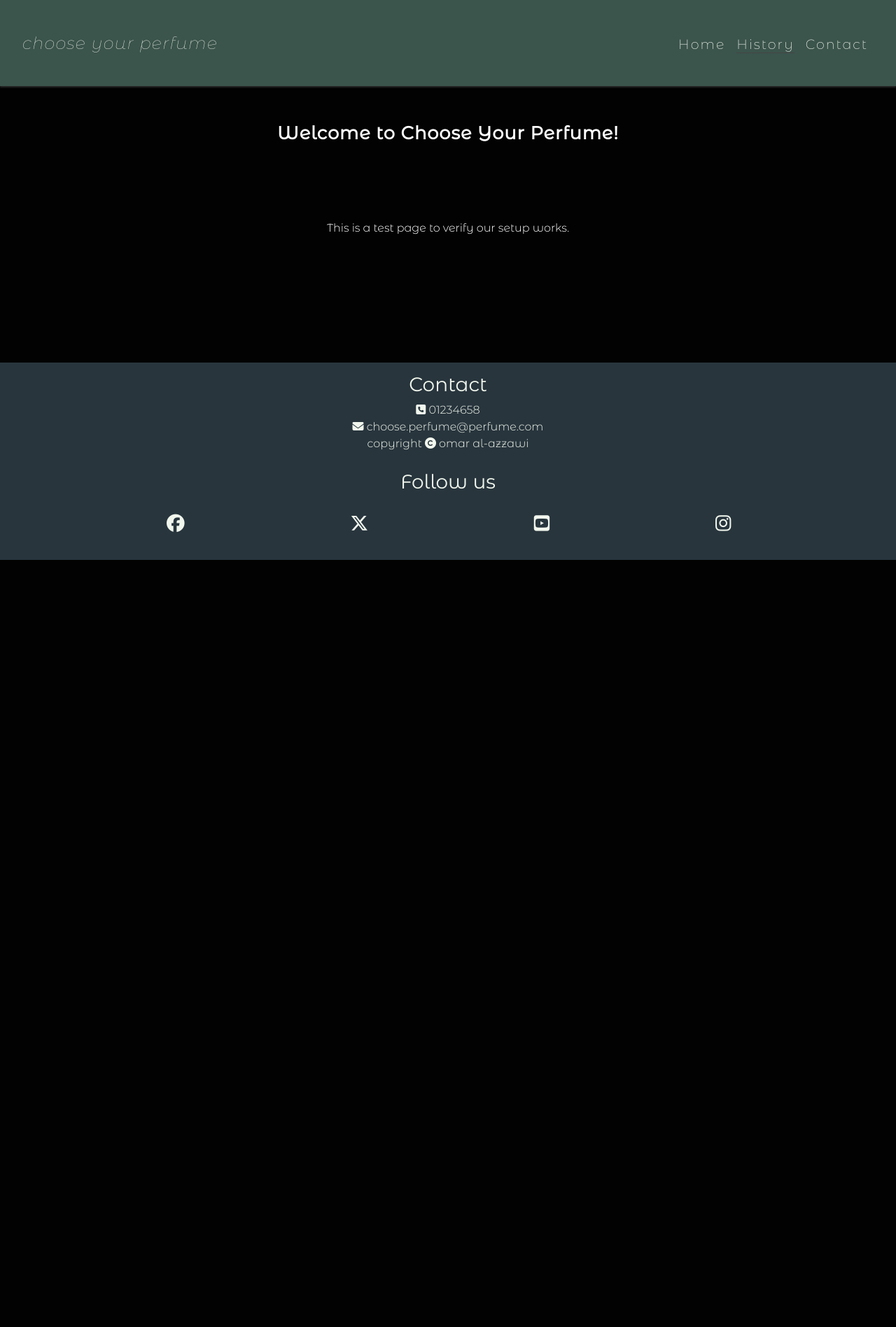
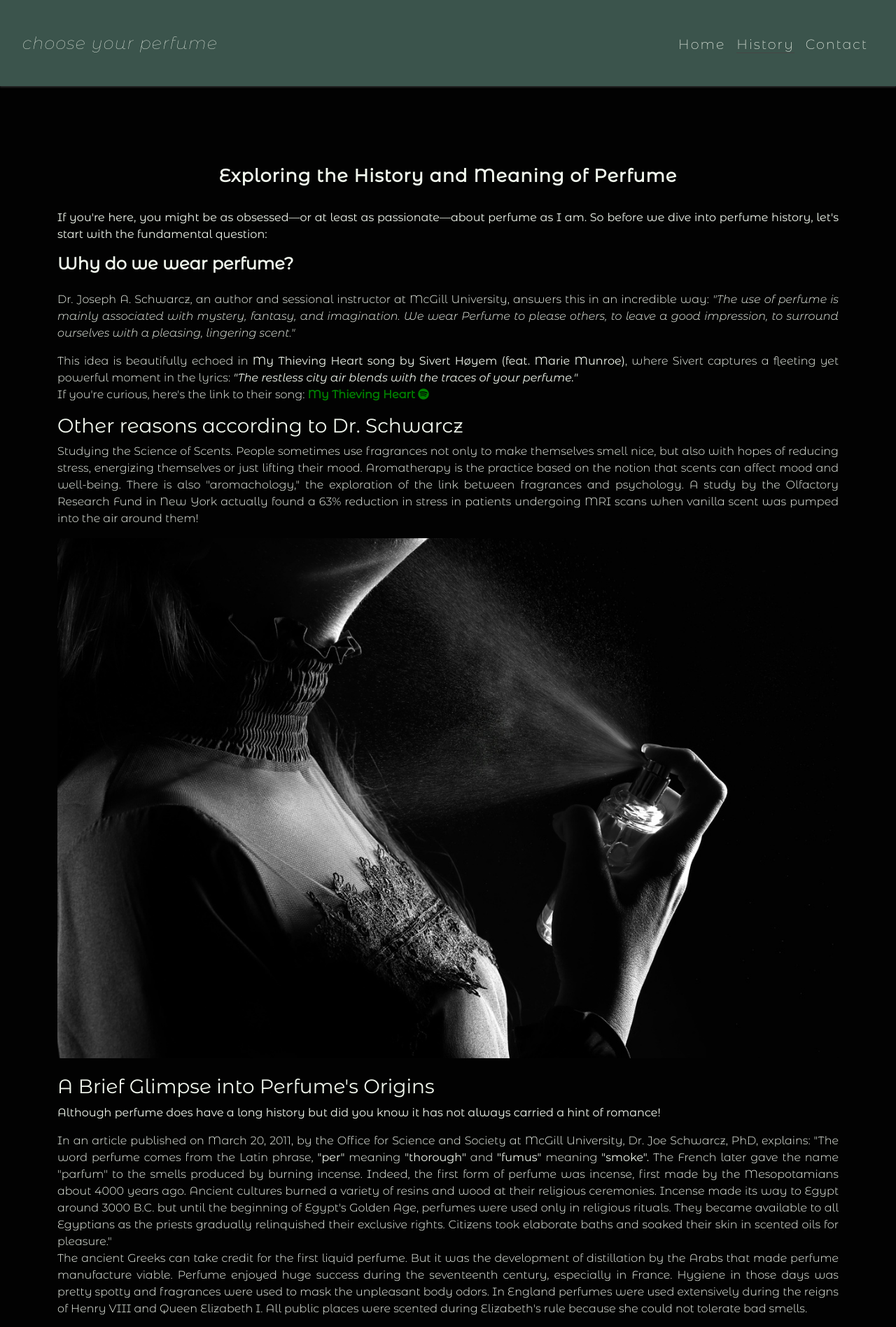
Before and after one commit to omarazzawi/chooseYourPerfume, a Django app: page /history/ in a window 1280 px wide. Shown: the top 1896 px of the page at 70% size. Before the commit the page ends 800 px from the top, so only its background shows below. Run offline with Django 5.2, Linux system fonts and the light colour scheme; some libraries are stand-ins or nearby versions; some web fonts are replaced.

Commit message:
Complete History page with educational content and images

```diff
--- a/config/urls.py
+++ b/config/urls.py
@@ -21,5 +21,5 @@ from django.views.generic import TemplateView
 urlpatterns = [
     path('admin/', admin.site.urls),
     path('', TemplateView.as_view(template_name='home.html'), name='home'),
-    path('history/', TemplateView.as_view(template_name='home.html'), name='history'),  # temporary
+    path('history/', TemplateView.as_view(template_name='history.html'), name='history'),
 ]
--- /dev/null
+++ b/templates/history.html
@@ -0,0 +1,109 @@
+{% extends 'base.html' %}
+{% load static %}
+
+{% block title %}History - Choose Your Perfume{% endblock %}
+
+{% block content %}
+<main id="history">
+    <section class="container">
+        <h2>Exploring the History and Meaning of Perfume</h2>
+
+        <div>
+            <p><strong>If you're here, you might be as obsessed—or at least as passionate—about perfume as I am.
+                So before we dive into perfume history, let's start with the fundamental question:</strong>
+            </p>
+            <h4><strong>Why do we wear perfume?</strong></h4>
+
+            <p>Dr. Joseph A. Schwarcz, an author and sessional instructor at McGill University, answers this in an
+                incredible way: <em>"The use of perfume is mainly associated with mystery, fantasy, and imagination.
+                We wear Perfume to please others, to leave a good impression,
+                to surround ourselves with a pleasing, lingering scent."</em>
+            </p>
+        </div>
+
+        <div>
+            <p>
+                This idea is beautifully echoed in <strong>My Thieving Heart song by</strong> <strong>Sivert Høyem
+                    (feat. Marie Munroe)</strong>, where Sivert captures a fleeting yet powerful moment in the lyrics:
+                <em><strong>"The restless city air blends with the traces of your perfume."</strong></em><br>
+                If you're curious, here's the link to their song:
+                <a href="https://open.spotify.com/track/4WCpAOgtcEvrPF43hXsZrJ" target="_blank" rel="noopener"
+                    aria-label="Spotify link to the song (opens in a new tab)">My Thieving Heart
+                    <i class="fa-brands fa-spotify"></i></a>
+            </p>
+        </div>
+
+        <div>
+            <h3>Other reasons according to Dr. Schwarcz</h3>
+            <p>
+                Studying the Science of Scents. People sometimes use fragrances not only to make themselves smell nice,
+                but also with hopes of reducing stress, energizing themselves or just lifting their mood.
+                Aromatherapy is the practice based on the notion that scents can affect mood and well-being.
+                There is also "aromachology," the exploration of the link between fragrances and psychology.
+                A study by the Olfactory Research Fund in New York actually found a 63% reduction in stress in
+                patients undergoing MRI scans when vanilla scent was pumped into the air around them!
+            </p>
+        </div>
+
+        <div>
+            <img src="{% static 'images/hero-perfume-lady.jpg' %}"
+                 class="rounded mx-auto d-block col-12 col-xl-12 pb-4"
+                 alt="A photo of a lady, her fingers elegantly pressing the atomiser of a sleek perfume bottle.">
+        </div>
+
+        <div>
+            <h3>A Brief Glimpse into Perfume's Origins</h3>
+            <p><strong>Although perfume does have a long history but did you know it has not always carried a hint of
+                    romance!</strong></p>
+            <p>In an article published on March 20, 2011, by the Office for Science and Society at McGill University,
+                Dr. Joe Schwarcz, PhD, explains:
+                "The word perfume comes from the Latin phrase, <strong>"per"</strong>
+                meaning <strong>"thorough"</strong> and <strong>"fumus"</strong> meaning <strong>"smoke".</strong>
+                The French later gave the name "parfum" to the smells produced by burning incense.
+                Indeed, the first form of perfume was incense, first made by the Mesopotamians about 4000 years ago.
+                Ancient cultures burned a variety of resins and wood at their religious ceremonies. Incense made its way to
+                Egypt around 3000 B.C.
+                but until the beginning of Egypt's Golden Age, perfumes were used only in religious rituals.
+                They became available to all Egyptians as the priests gradually relinquished their exclusive rights.
+                Citizens took elaborate baths and soaked their skin in scented oils for pleasure."
+                <br>
+                The ancient Greeks can take credit for the first liquid perfume.
+                But it was the development of distillation by the Arabs that made perfume manufacture viable.
+                Perfume enjoyed huge success during the seventeenth century, especially in France.
+                Hygiene in those days was pretty spotty and fragrances were used to mask the unpleasant body odors.
+                In England perfumes were used extensively during the reigns of Henry VIII and Queen Elizabeth I.
+                All public places were scented during Elizabeth's rule because she could not tolerate bad smells.
+            </p>
+
+            <div>
+                <img src="{% static 'images/perfumer-blending.jpg' %}"
+                     class="rounded mx-auto d-block col-12 col-xl-12 pb-4"
+                     alt="A perfumer in a sunlit atelier carefully blends fragrant oils, crafting a signature fragrance.">
+            </div>
+
+            <div>
+                <h4>Modern Perfume</h4>
+                <p>
+                    As with industry and art, perfume was to undergo profound change in the nineteenth century.
+                    Changing tastes and the development of chemistry laid the foundations for modern perfumery.
+                    At the turn of the century, perfume usually was derived from a single-flower fragrance.
+                    Today, perfumes are extremely complex, made up of many natural and synthetic chemicals,
+                    often referred to as "notes" or "overtones." Chanel No5 was the first perfume created by
+                    applying modern chemical principles and the first to contain synthetics.
+                </p>
+
+                <p>
+                    Eau de cologne, usually used by men, was invented by an Italian barber in the beginning
+                    of the eighteenth century in the German city of Köln. Hence the name cologne,
+                    the French name for the city. The original name of this concoction was "Aqua Admirabilis" (Admirable
+                    Water),
+                    and it was sold as a "miracle medicine." The wonder water was highly praised by Napoleon
+                    and was first sold as a fragrance under the name 4711, the address of the first eau de cologne shop in
+                    Koln.
+                    It is still the world's oldest continuously produced fragrance.
+                </p>
+            </div>
+        </div>
+    </section>
+</main>
+{% endblock %}
--- a/templates/home.html
+++ b/templates/home.html
@@ -1,12 +1,104 @@
 {% extends 'base.html' %}
+{% load static %}
 
 {% block title %}Home - Choose Your Perfume{% endblock %}
 
 {% block content %}
-<h2 style="color: white; text-align: center; padding: 100px 20px;">
-    Welcome to Choose Your Perfume!
-</h2>
-<p style="color: white; text-align: center;">
-    This is a test page to verify our setup works.
-</p>
+<!-- Video Section -->
+<video controls loop muted autoplay class="video">
+    <source src="{% static 'video/heroVideo.mp4' %}" type="video/mp4">
+    Your browser does not support the video tag.
+</video>
+
+<h2>How to Pick the Perfect Perfume</h2>
+
+<!-- Perfume Questions Section -->
+<section id="perfume-questions" class="container">
+    <div>
+        <p>With endless perfumes to explore, I've spent years reading, testing, and falling in love with men's fragrances.
+           Through this journey, I've learned one golden rule: Before choosing your scent,
+           always ask yourself these key questions:</p>
+
+        <ul>
+            <li><strong>What</strong> is the occasion?
+                <ul>
+                    <li><em>Romantic date? Family gathering? Professional meeting?</em></li>
+                </ul>
+            </li>
+            <li><strong>Where</strong> will you be?
+                <ul>
+                    <li><em>Office formal? Nightclub bold? Casual daytime?</em></li>
+                </ul>
+            </li>
+            <li><strong>When</strong> will you wear it?
+                <ul>
+                    <li><em>Summer freshness? Winter warmth? Daytime light or nighttime intense?</em></li>
+                </ul>
+            </li>
+        </ul>
+
+        <p>Overwhelmed by those questions? Keep it simple—there are <strong><em>3 foolproof scents</em></strong> that always work:</p>
+    </div>
+
+    <!-- Perfume Cards -->
+    <div class="row" id="perfume-card">
+        <div class="col-12 text-center">
+            <h3>Minimalist Perfume Wardrobe: The Men Essential 3</h3>
+        </div>
+
+        <!-- Date Perfume -->
+        <div class="col-12 col-md-4 col-xl-4">
+            <div class="card mb-2 mt-2 pb-10">
+                <img src="{% static 'images/datePerfumeOmar.jpg' %}" class="card-img-top" alt="Jean Paul Gaultier perfume bottle">
+                <div class="card-body">
+                    <h3 class="card-title sub-heading-color">Date</h3>
+                    <p class="card-text">
+                        <strong>Jean Paul Le Male Le Parfum</strong> - A seductive, mature scent for men.
+                        Opens with spicy cardamom, unfolds into lavender & iris,
+                        and dries down to a warm vanilla-woody finish. Bold, elegant, and irresistibly masculine.
+                    </p>
+                </div>
+                <div class="card-footer">
+                    <p class="mb-0"><strong>Price from €70</strong></p>
+                </div>
+            </div>
+        </div>
+
+        <!-- Winter Perfume -->
+        <div class="col-12 col-md-4 col-xl-4 mb-2">
+            <div class="card mb-2 mt-2">
+                <img src="{% static 'images/winterPerfumeOmar.jpg' %}" class="card-img-top" alt="Emporio Armani Stronger With You perfume">
+                <div class="card-body">
+                    <h3 class="card-title sub-heading-color">Winter</h3>
+                    <p class="card-text">
+                        <strong>Stronger With You by Armani</strong> - A bold winter scent with spicy cardamom, pink pepper,
+                        and violet leaf opening, warming into chestnut, vanilla, and amber.
+                        Magnetic and irresistibly masculine.
+                    </p>
+                </div>
+                <div class="card-footer">
+                    <p class="mb-0"><strong>Price from €50</strong></p>
+                </div>
+            </div>
+        </div>
+
+        <!-- Everyday Perfume -->
+        <div class="col-12 col-md-4 col-xl-4">
+            <div class="card mb-2 mt-2">
+                <img src="{% static 'images/evrydayPerfumeOmar.jpg' %}" class="card-img-top" alt="Nautica Voyage perfume bottle">
+                <div class="card-body">
+                    <h3 class="card-title sub-heading-color">Every day</h3>
+                    <p class="card-text">
+                        <strong>Nautica Voyage</strong> - A fresh, woody aquatic fragrance for men,
+                        loved for its easy wearability and affordability.
+                        Aquatic scent with apple, lotus, and musk. Perfect for everyday freshness.
+                    </p>
+                </div>
+                <div class="card-footer">
+                    <p class="mb-0"><strong>Price from €16</strong></p>
+                </div>
+            </div>
+        </div>
+    </div>
+</section>
 {% endblock %}
```
Also changed, not shown: static/images/datePerfumeOmar.jpg (added), static/images/evrydayPerfumeOmar.jpg (added), static/images/hero-perfume-lady.jpg (added), static/images/perfumer-blending.jpg (added), static/images/pexels-mikhail-nilov-history.jpg (added), static/images/winterPerfumeOmar.jpg (added), 1 other file.
